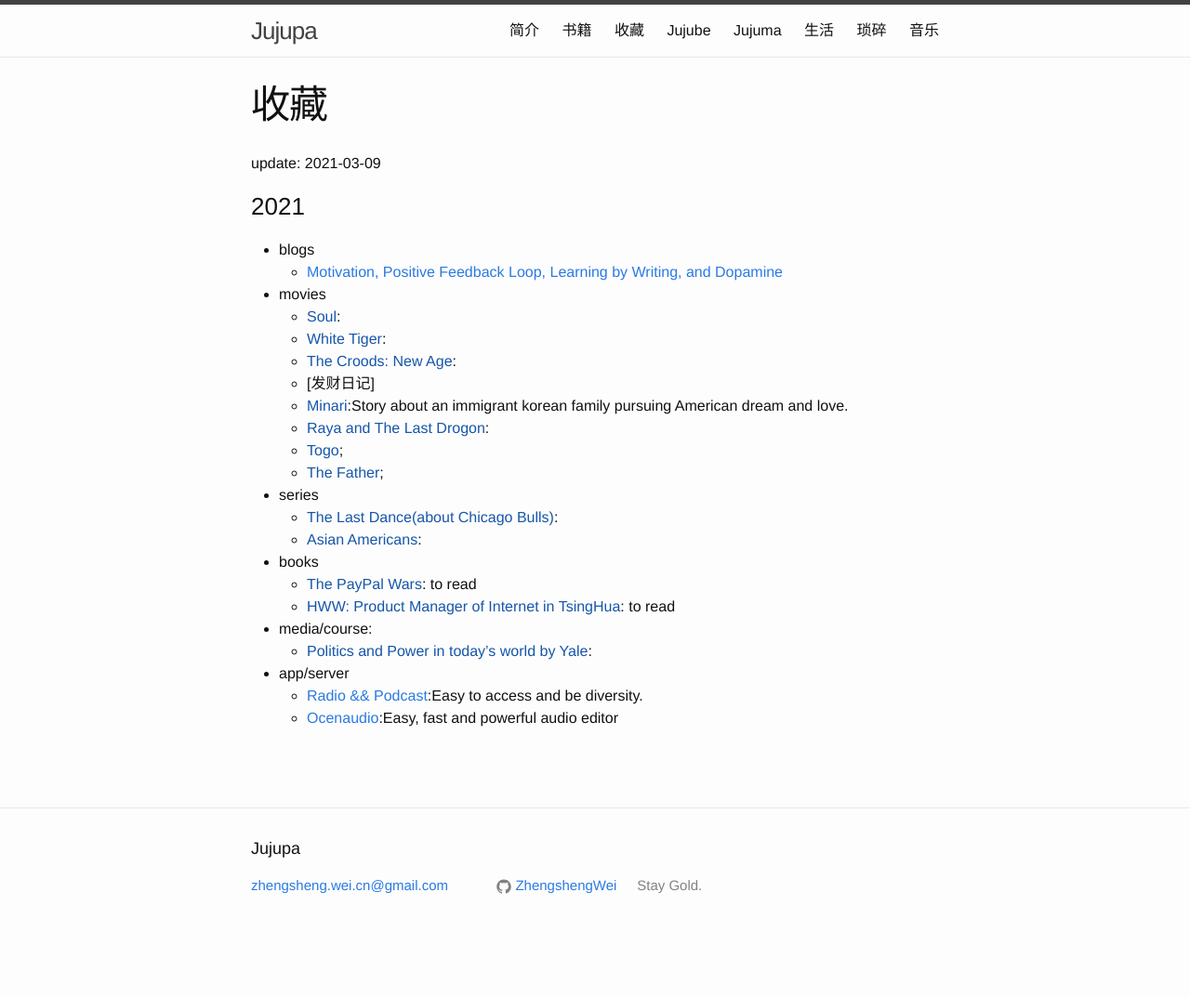
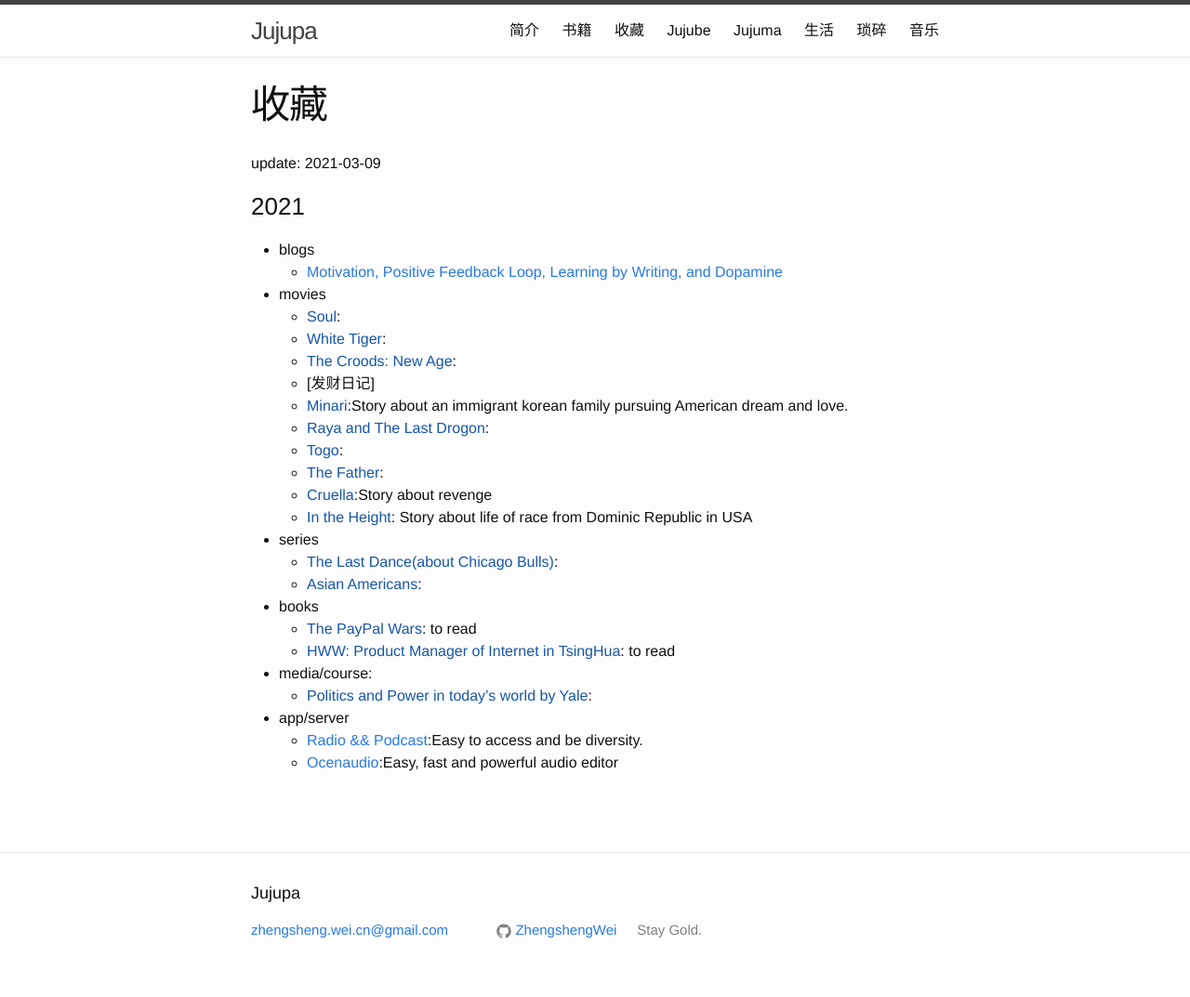
Before and after one commit to ZhengshengWei/zhengshengwei.github.io, a Jekyll site: the page built from collection.md, in a window 1280 px wide. Shown: the whole page at 93% size. Built offline with Jekyll 4.4.1, drawn with Linux system fonts in a browser that asks for light colours; comment, search, counter and statistics services are not loaded; before the commit the page ends 1025 px from its top, so only the background shows below that.

```diff
--- a/collection.md
+++ b/collection.md
@@ -17,8 +17,10 @@ update: 2021-03-09
   - [发财日记]
   - [Minari]():Story about an immigrant korean family pursuing American dream and love.
   - [Raya and The Last Drogon]():
-  - [Togo]();
-  - [The Father]();
+  - [Togo]():
+  - [The Father]():
+  - [Cruella]():Story about revenge
+  - [In the Height](): Story about life of race from Dominic Republic in USA
 + series
   - [The Last Dance(about Chicago Bulls)]():
   - [Asian Americans]():
```
Also changed, not shown: _posts/2021-06-02-June-Wish.md (+2 -2 lines).
